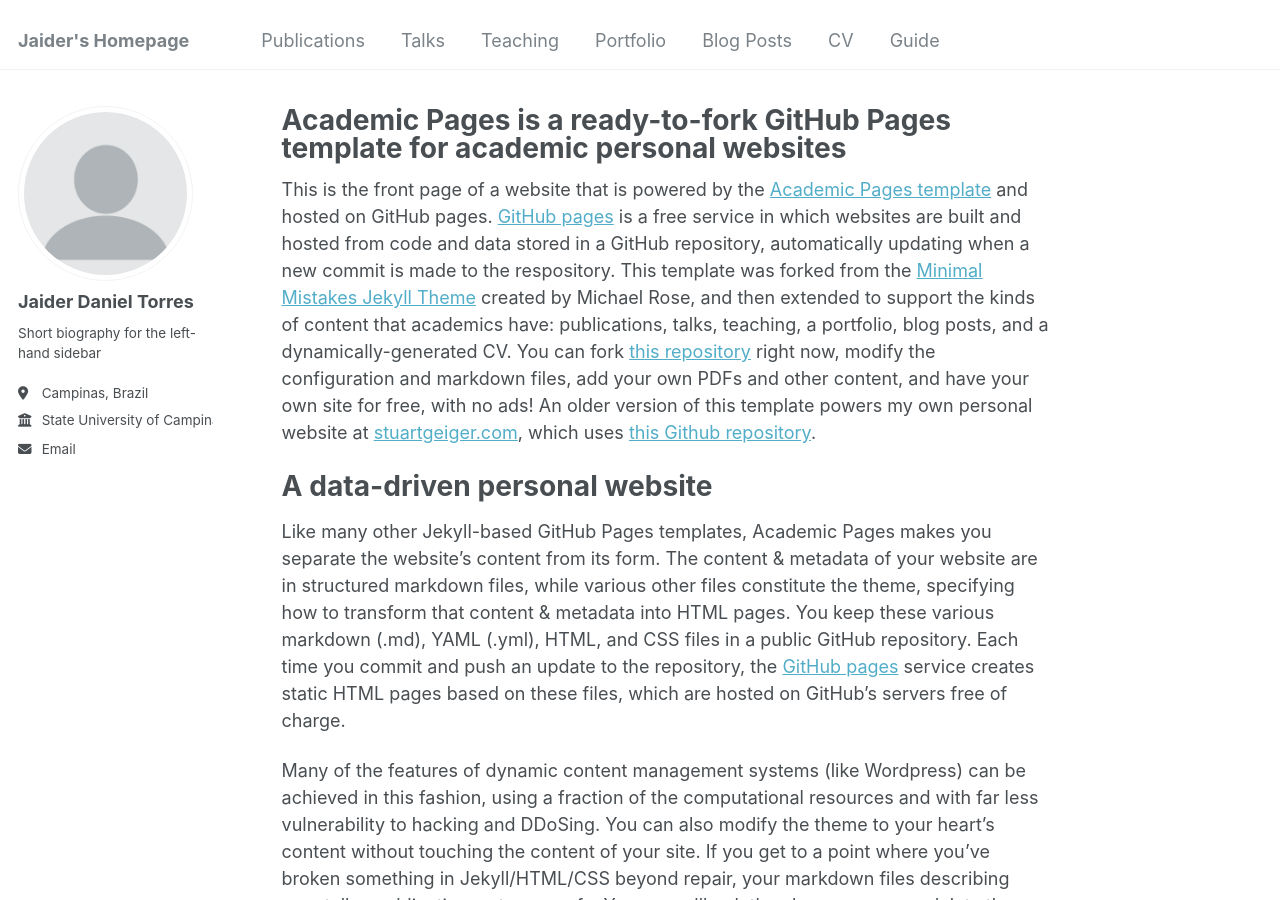
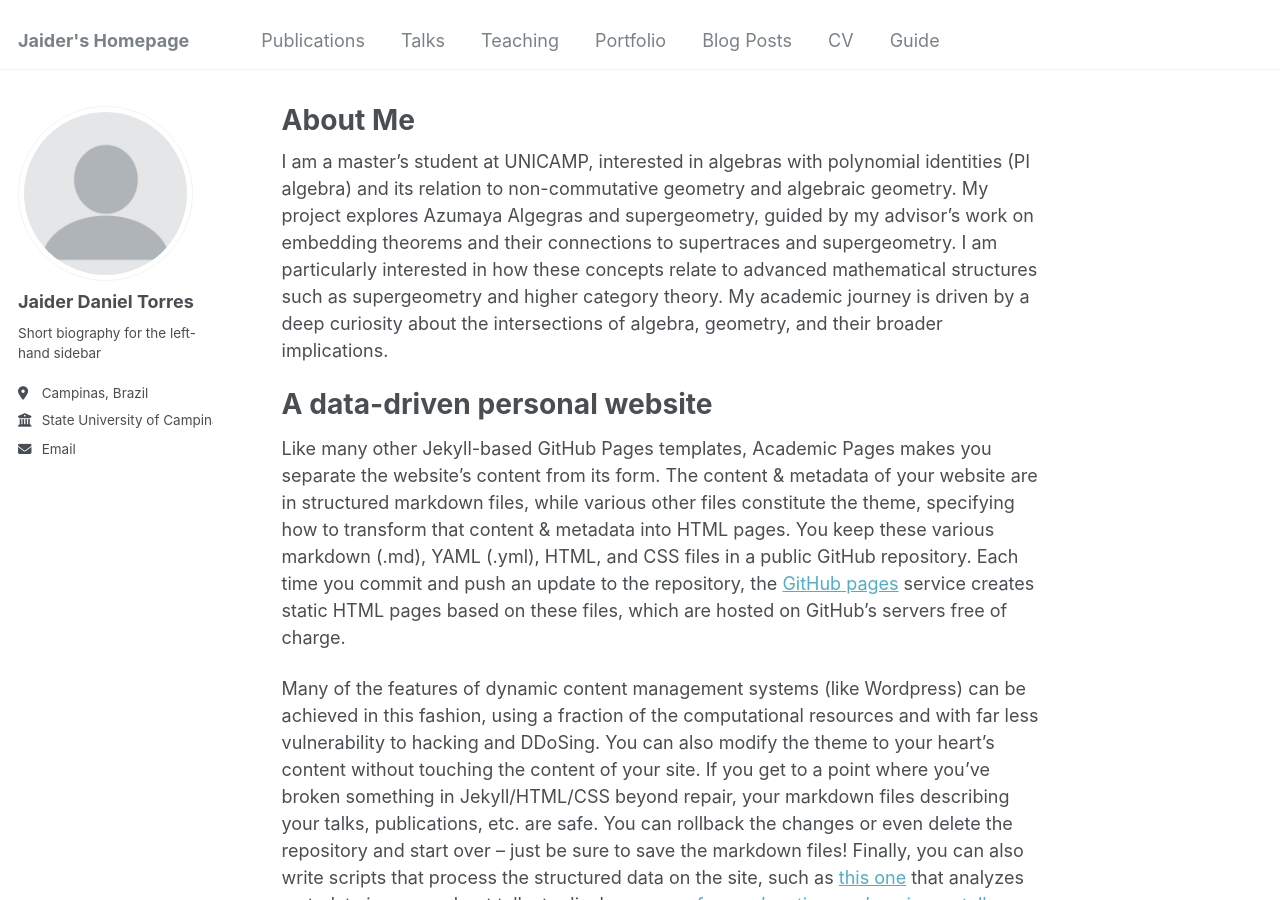
Before and after one commit to jaider-torres/jaider-torres.github.io, a Jekyll site: the page built from _pages/about.md, in a window 1280 px wide and 900 px high. Built offline with Jekyll 4.4.1, drawn with Linux system fonts in a browser that asks for light colours.

Commit message:
Update about.md

```diff
--- a/_pages/about.md
+++ b/_pages/about.md
@@ -1,13 +1,13 @@
 ---
 permalink: /
-title: "Academic Pages is a ready-to-fork GitHub Pages template for academic personal websites"
+title: "About Me"
 author_profile: true
 redirect_from:
   - /about/
   - /about.html
 ---
 
-This is the front page of a website that is powered by the [Academic Pages template](https://github.com/academicpages/academicpages.github.io) and hosted on GitHub pages. [GitHub pages](https://pages.github.com) is a free service in which websites are built and hosted from code and data stored in a GitHub repository, automatically updating when a new commit is made to the respository. This template was forked from the [Minimal Mistakes Jekyll Theme](https://mmistakes.github.io/minimal-mistakes/) created by Michael Rose, and then extended to support the kinds of content that academics have: publications, talks, teaching, a portfolio, blog posts, and a dynamically-generated CV. You can fork [this repository](https://github.com/academicpages/academicpages.github.io) right now, modify the configuration and markdown files, add your own PDFs and other content, and have your own site for free, with no ads! An older version of this template powers my own personal website at [stuartgeiger.com](http://stuartgeiger.com), which uses [this Github repository](https://github.com/staeiou/staeiou.github.io).
+I am a master’s student at UNICAMP, interested in algebras with polynomial identities (PI algebra) and its relation to non-commutative geometry and algebraic geometry. My project explores Azumaya Algegras and supergeometry, guided by my advisor’s work on embedding theorems and their connections to supertraces and supergeometry. I am particularly interested in how these concepts relate to advanced mathematical structures such as supergeometry and higher category theory. My academic journey is driven by a deep curiosity about the intersections of algebra, geometry, and their broader implications.
 
 A data-driven personal website
 ======
```
